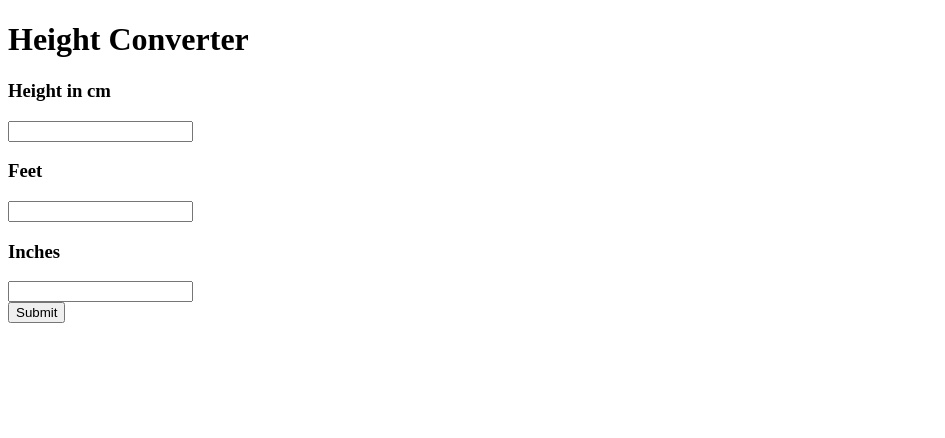
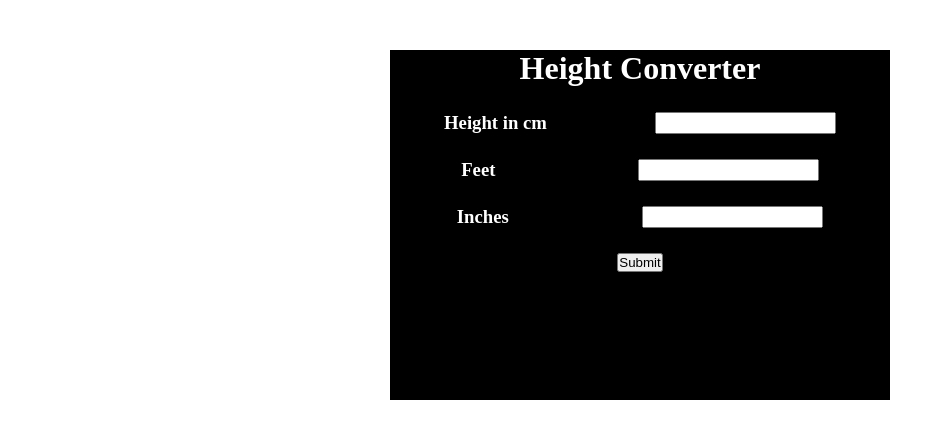
Before and after one commit to joaofelipe0202/height_converter, a plain HTML site: page index.html in a window 1280 px wide. Shown: the whole page, without its empty margins (0-945 px from the left). Drawn offline with Linux system fonts and the light colour scheme.

Commit message:
link css file in html

```diff
--- a/css/style.css
+++ b/css/style.css
@@ -0,0 +1,26 @@
+* {
+  margin: 0;
+  padding: 0;
+  box-sizing: border-box;
+}
+
+form {
+  margin: 50px auto;
+  width: 500px;
+  height: 350px;
+  background-color: black;
+}
+
+h1 {
+  text-align: center;
+}
+
+h1, h3 {
+  color: white;
+}
+
+.box {
+  display: flex;
+  justify-content: space-around;
+  margin: 25px auto;
+}
--- a/index.html
+++ b/index.html
@@ -4,6 +4,7 @@
   <meta charset="UTF-8">
   <meta name="viewport" content="width=device-width, initial-scale=1.0">
   <title>SD130-Project: Height Converter</title>
+  <link rel='stylesheet' href='css/style.css'>
 </head>
 <body>
   <form class='converter'>
```
